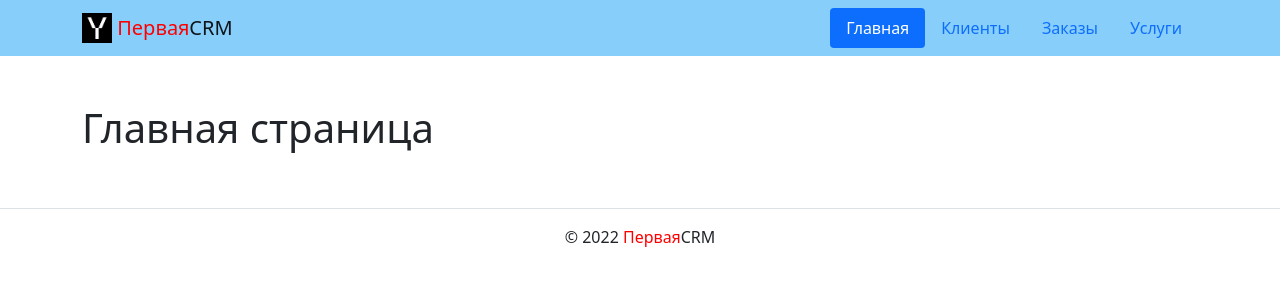
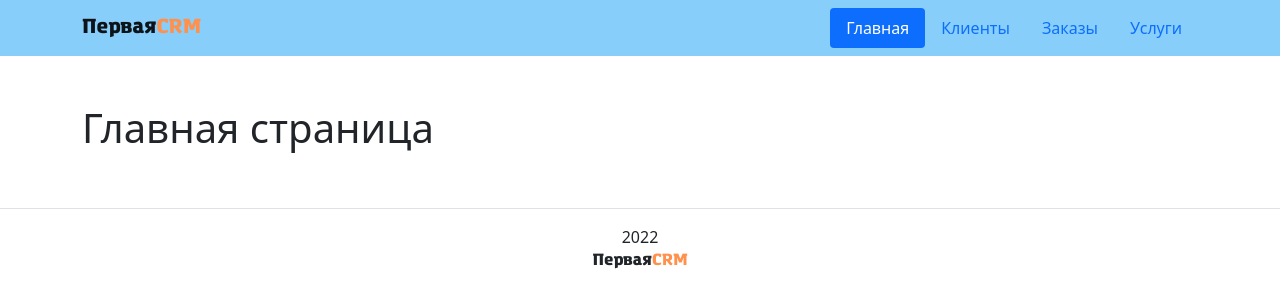
Before and after one commit to avagners/first_crm, a Django app: page / in a window 1280 px wide. Shown: the top 308 px of the page. Run offline with Django 4.2, Linux system fonts and the light colour scheme; some libraries are stand-ins or nearby versions.

Commit message:
update favicons, logo, font of logo

```diff
--- /dev/null
+++ b/first_crm/static/css/main.css
@@ -0,0 +1,12 @@
+@font-face {
+    font-family: "amazing-grotesk-ultra";
+    src: url('../css/fonts/AmazingGrotesk-Ultra.woff2') format("woff2");
+}
+
+.navbar-light .navbar-brand {
+    font-family: "amazing-grotesk-ultra";
+}
+
+footer p {
+    font-family: "amazing-grotesk-ultra";
+}
--- a/first_crm/templates/base.html
+++ b/first_crm/templates/base.html
@@ -12,6 +12,8 @@
     <meta name="msapplication-TileColor" content="#000">
     <meta name="theme-color" content="#ffffff">
     <link rel="stylesheet" href="{% static 'css/bootstrap.min.css' %}">
+    <link rel="stylesheet" href="{% static 'css/font.css' %}">
+    <link rel="stylesheet" href="{% static 'css/main.css' %}">
     <title>{% block title %}{% endblock %}</title>
 </head>
 
--- a/first_crm/templates/includes/footer.html
+++ b/first_crm/templates/includes/footer.html
@@ -1,4 +1,4 @@
 <footer class="border-top text-center py-3">
     <!-- тег span используется для добавления нужных стилей отдельным участкам текста -->
-    <p>© 2022 <span style="color:red">Первая</span>CRM</p>
+    2022 <p> Первая<span style="color:#ff914d">CRM</span></p>
   </footer>
--- a/first_crm/templates/includes/header.html
+++ b/first_crm/templates/includes/header.html
@@ -3,8 +3,8 @@
     <nav class="navbar navbar-light" style="background-color: lightskyblue">
         <div class="container">
             <a class="navbar-brand" href="{% url 'core:index' %}">
-                <img src="{% static 'img/logo.png' %}" width="30" height="30" class="d-inline-block align-top" alt="">
-                <span style="color:red">Первая</span>CRM</a>
+                {% comment %} <img src="{% static 'img/logo.png' %}" width="30" height="30" class="d-inline-block align-top" alt=""> {% endcomment %}
+                Первая<span style="color:#ff914d">CRM</span></a>
             </a>
             <ul class="nav nav-pills">
                 {% with request.resolver_match.view_name as view_name %}
```
Also changed, not shown: first_crm/static/css/fonts/AmazingGrotesk-Ultra.woff2 (added), first_crm/static/img/fav/android-chrome-192x192.png, first_crm/static/img/fav/android-chrome-256x256.png (deleted), first_crm/static/img/fav/android-chrome-512x512.png (added), first_crm/static/img/fav/apple-touch-icon.png, first_crm/static/img/fav/favicon-16x16.png, first_crm/static/img/fav/favicon-32x32.png, first_crm/static/img/fav/favicon.ico, first_crm/static/img/fav/mstile-150x150.png (deleted), first_crm/static/img/fav/safari-pinned-tab.svg (deleted), first_crm/static/img/logo.png.
